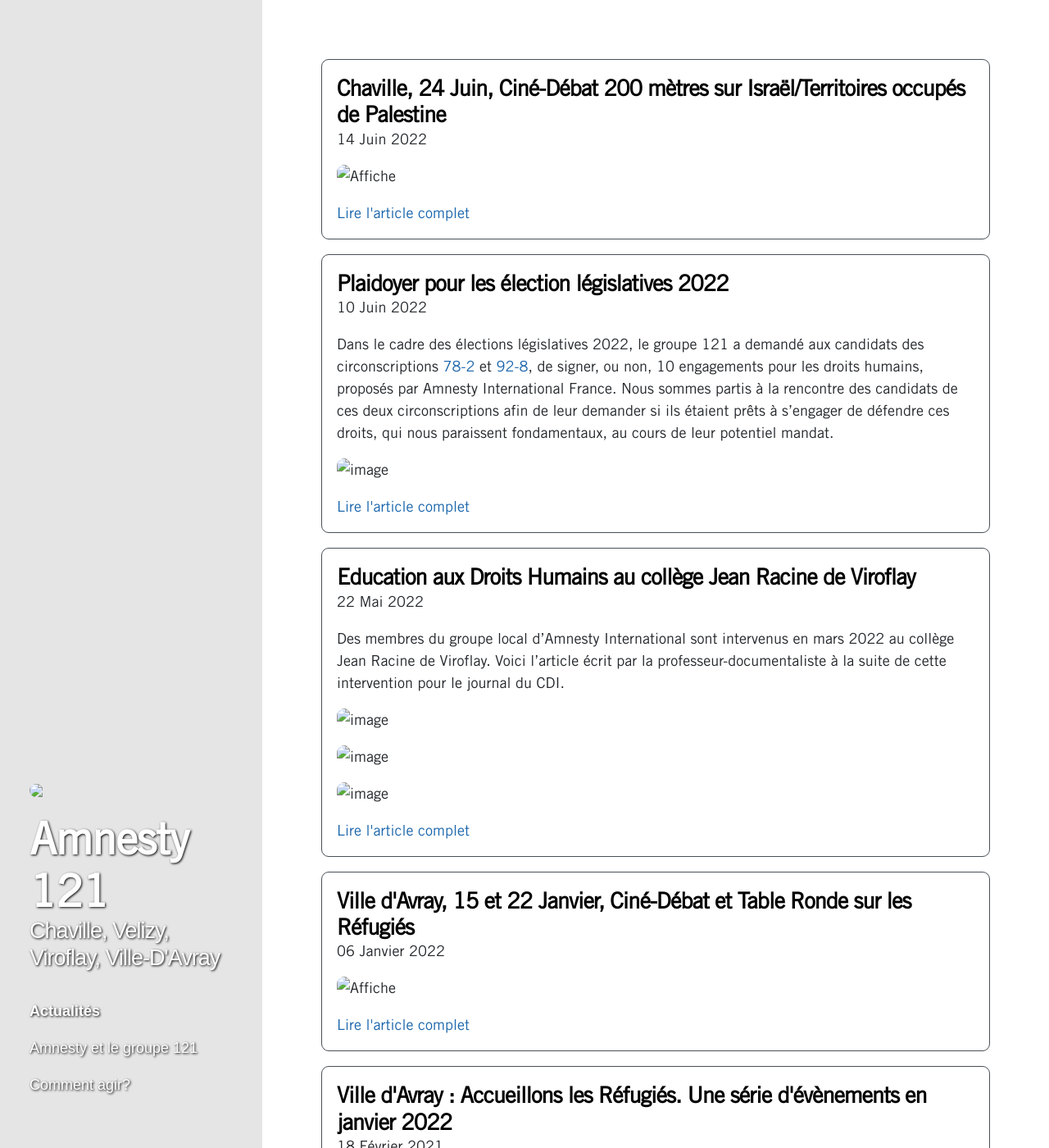
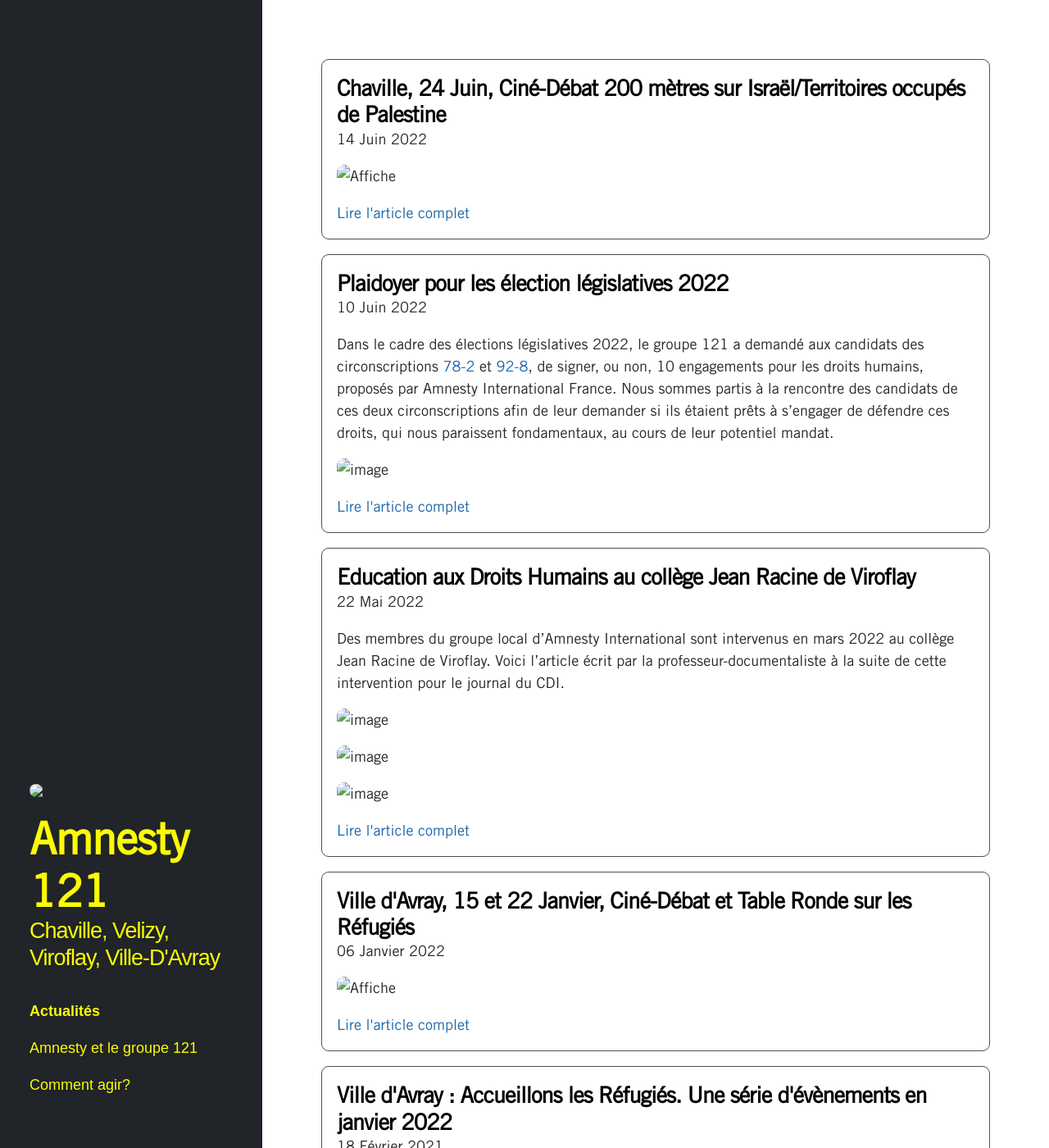
Before and after one commit to Amnesty121/SiteAmnesty121-dev, a Jekyll site: the page built from README.md, in a window 1280 px wide and 1400 px high. Shown: the whole window at 82% size. Built offline with Jekyll 4.4.1, drawn with Linux system fonts in a browser that asks for light colours; nearby versions of some CDN libraries; our own code applies the rules of GitHub Pages for plain Markdown files; comment, search, counter and statistics services are not loaded.

Commit message:
Improve styles

```diff
--- a/_sass/hydure/_sidebar.scss
+++ b/_sass/hydure/_sidebar.scss
@@ -6,17 +6,17 @@
 .sidebar-shield {
   width: 100%;
   height: 100%;
-  background-color: rgba(0,0,0,0.1);
+  background-color: var(--side-shield)
 }
 
 .header {
   width: 100%;
   text-align: center;
-  text-shadow: 1px 1px 3px var(--oc-black);
+  text-shadow: 1px 1px 3px var(--side-heading-shadow);
   padding: 2em;
 
   a {
-    color: var(--oc-white);
+    color: var(--side-heading-color);
   }
 }
 
@@ -34,6 +34,8 @@
   line-height: 1.2;
   letter-spacing: -1px;
   margin-top: 0;
+
+  color: var(--side-heading-color);
 }
 
 .nav {
--- a/_sass/hydure/_variables.scss
+++ b/_sass/hydure/_variables.scss
@@ -9,6 +9,8 @@
 }
 
 :root {
+  --oc-yellow-ai: rgb(251,251,4);
+
   --body-font-size: 16px;
   --body-line-height: 1.5;
   --body-color:       var(--oc-gray-9);
@@ -16,13 +18,16 @@
   --body-bg:          var(--oc-white);
   --link-color:       var(--oc-blue-9);
   --heading-color:    var(--oc-black);
+  --side-heading-color:  var(--oc-yellow-ai);
+  --side-heading-shadow:   var(--oc-gray-9);
+  --side-shield: var(--oc-gray-9);
 
   --body-font:  "Trade Gothic", sans-serif;
   --brand-title-font:  "Trade Gothic", sans-serif;
   --heading-font:  "Trade Gothic", sans-serif;
   --code-font:  "Trade Gothic", sans-serif;
 
-  --sidebar-color: var(--oc-white);
+  --sidebar-color: var(--oc-black);
 
   --message-color: var(--oc-white);
   --message-bg:    var(--oc-yellow-9);
@@ -40,6 +45,7 @@
     --body-bg:          var(--oc-gray-9);
     --link-color:       var(--oc-blue-4);
     --heading-color:    var(--oc-white);
+    --heading-shadow:   var(--oc-black);
 
     --message-color: var(--oc-gray-9);
     --message-bg:    var(--oc-yellow-4);
@@ -47,5 +53,6 @@
     --border-color:  var(--oc-gray-7);
 
     --code-bg:       var(--oc-gray-8);
+    --side-shield: rgba(0,0,0,0.1);
   }
 }
```
